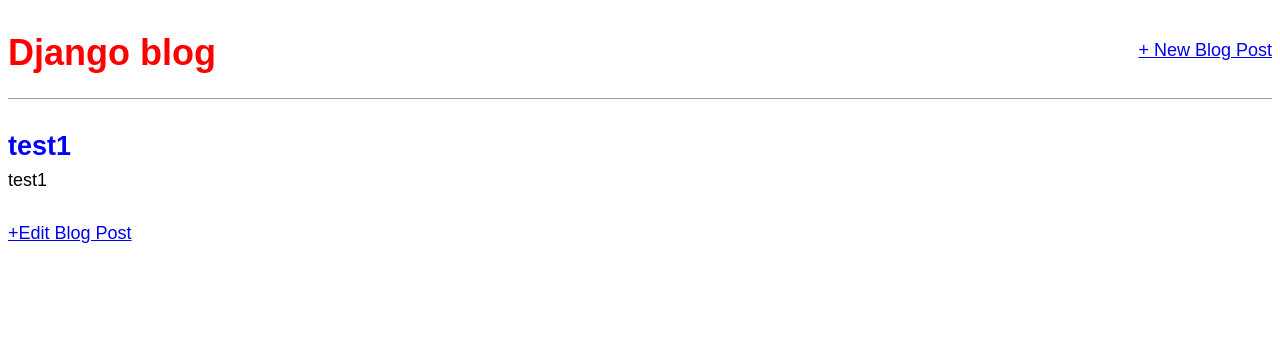
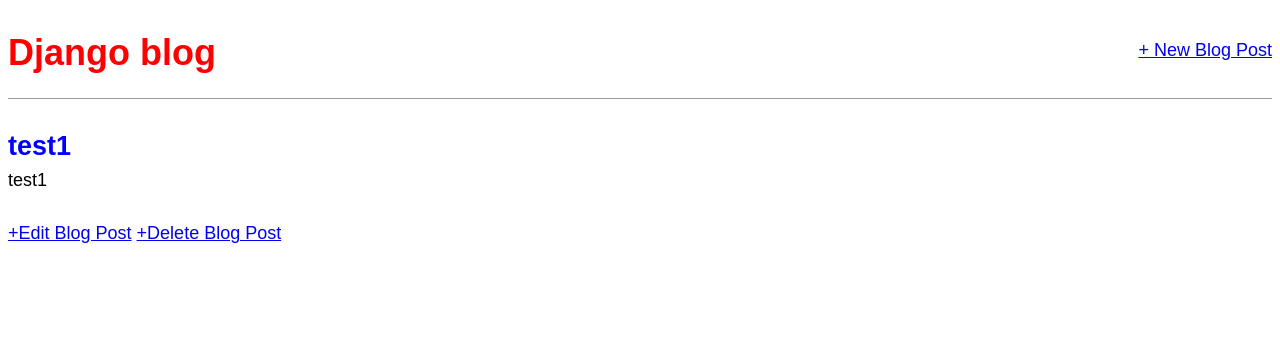
Before and after one commit to shubham1507/blog_project, a Django app: page /post/29/ in a window 1280 px wide. Shown: the top 359 px of the page. Run offline with Django 3.2, Linux system fonts and the light colour scheme; data comes from the database, SQL or seed files in the repository; both versions use the stored data as it was after the commit.

Commit message:
On delete throowing error

```diff
--- a/blog/models.py
+++ b/blog/models.py
@@ -1,5 +1,5 @@
 from django.db import models
-from django.urls import reverse
+from django.urls import	reverse	#new
 
 class Post(models.Model):
     title = models.CharField(max_length = 200)
@@ -12,4 +12,4 @@ class Post(models.Model):
         return self.title
 
     def	get_absolute_url(self):
-	    return reverse('post_detail',args=[str(self.id)])
+	    return reverse('post_detail',kwargs  ={'pk':int(self.id)})
--- a/blog/templates/post_detail.html
+++ b/blog/templates/post_detail.html
@@ -2,8 +2,9 @@
 
 {% block content %}
     <div class="post-entry">
-        <h2><a href ="{% url 'post_detail'%}">{{post.title}}</a></h2>
+        <h2><a href ="{% url 'post_detail' pk=post.id %}">{{post.title}}</a></h2>
         <p>{{post.body}}</p>
     </div>
     <a	href="{% url 'post_edit' post.pk %}">+Edit Blog Post</a>
+    <a href="{% url 'post_delete' post.pk%}">+Delete Blog Post</a>
 {% endblock content %}
--- a/blog/urls.py
+++ b/blog/urls.py
@@ -1,10 +1,12 @@
 from django.urls import path
-from .views import BlogListView, BlogDetailView, BlogCreateView, BlogUpdateView
+from .views import BlogListView, BlogDetailView, BlogCreateView, BlogUpdateView, BlogDeleteView
 
 urlpatterns = [
 
     path('post/new/',BlogCreateView.as_view(), name='post_new'),
     path('post/<int:pk>/',BlogDetailView.as_view(), name='post_detail'),
-    # path('post/<int:pk>/edit/',BlogUpdateView.as_view(), name='post_edit'),
+    path('post/<int:pk>/edit/',BlogUpdateView.as_view(), name='post_edit'),
+    path('post/<int:pk>/delete/',BlogDeleteView.as_view(), name='post_delete'),
+
     path('',BlogListView.as_view(), name='home'),
 ]
--- a/blog/views.py
+++ b/blog/views.py
@@ -1,5 +1,6 @@
 from django.views.generic import ListView, DetailView
-from django.views.generic.edit import CreateView, UpdateView
+from django.views.generic.edit import CreateView, UpdateView, DeleteView
+from django.urls import reverse_lazy
 
 from .models import Post
 
@@ -20,3 +21,8 @@ class BlogUpdateView(UpdateView):
     model = Post
     template_name = 'post_edit.html'
     fields = ['title','body']
+
+class BlogDeleteView(DeleteView):
+    model = Post
+    template_name ='post_delete.html'
+    success_url = reverse_lazy('home')
--- a/blog_project/settings.py
+++ b/blog_project/settings.py
@@ -122,3 +122,4 @@ USE_TZ = True
 
 STATIC_URL = '/static/'
 STATICFILES_DIRS	=	[os.path.join(BASE_DIR,	'static')]
+LOGIN_REDIRECT_URL	=	'home'
--- a/blog_project/urls.py
+++ b/blog_project/urls.py
@@ -4,5 +4,6 @@ from django.urls import path, include
 
 urlpatterns = [
     path('admin/', admin.site.urls),
+    path('accounts/', include('django.contrib.auth.urls')),
     path('', include('blog.urls')),
 ]
```
Also changed, not shown: blog/templates/post_delete.html (added, +9 -0 lines), blog/templates/registration/login.html (added, +12 -0 lines), db.sqlite3.
